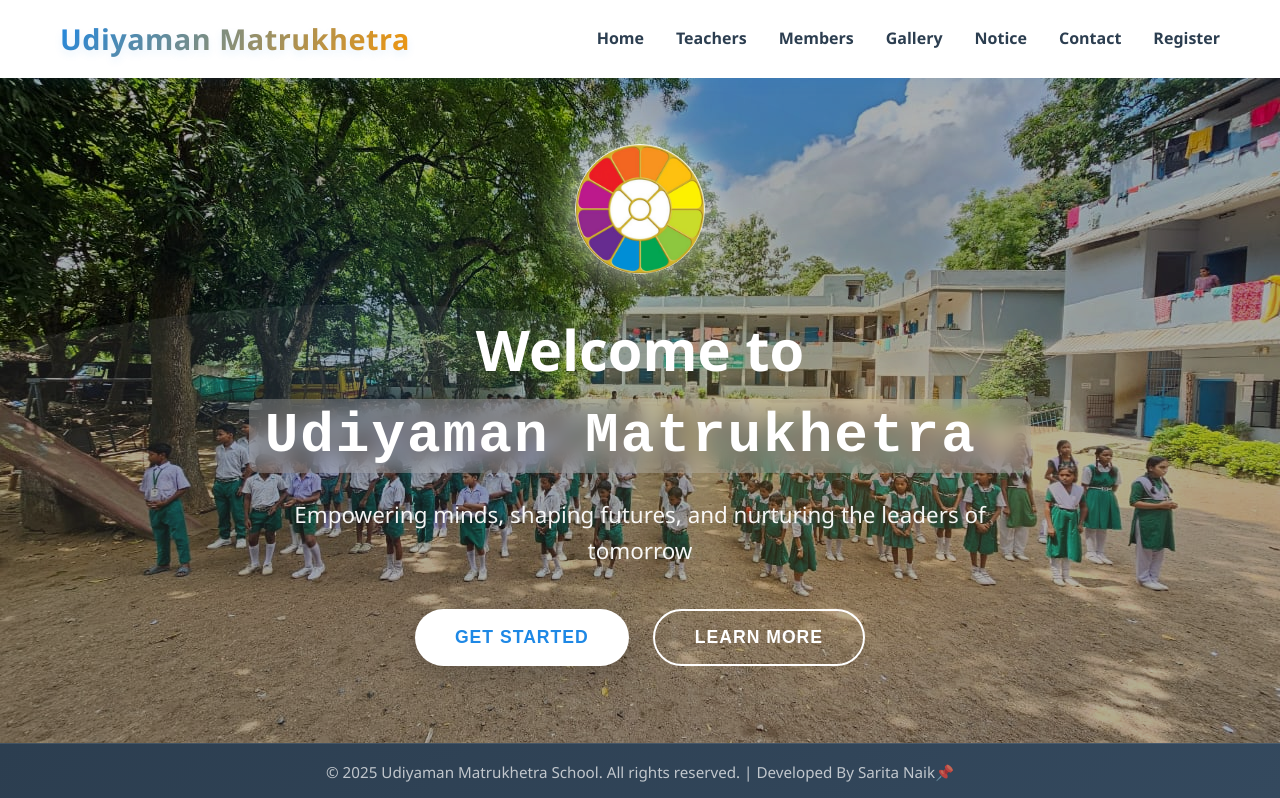
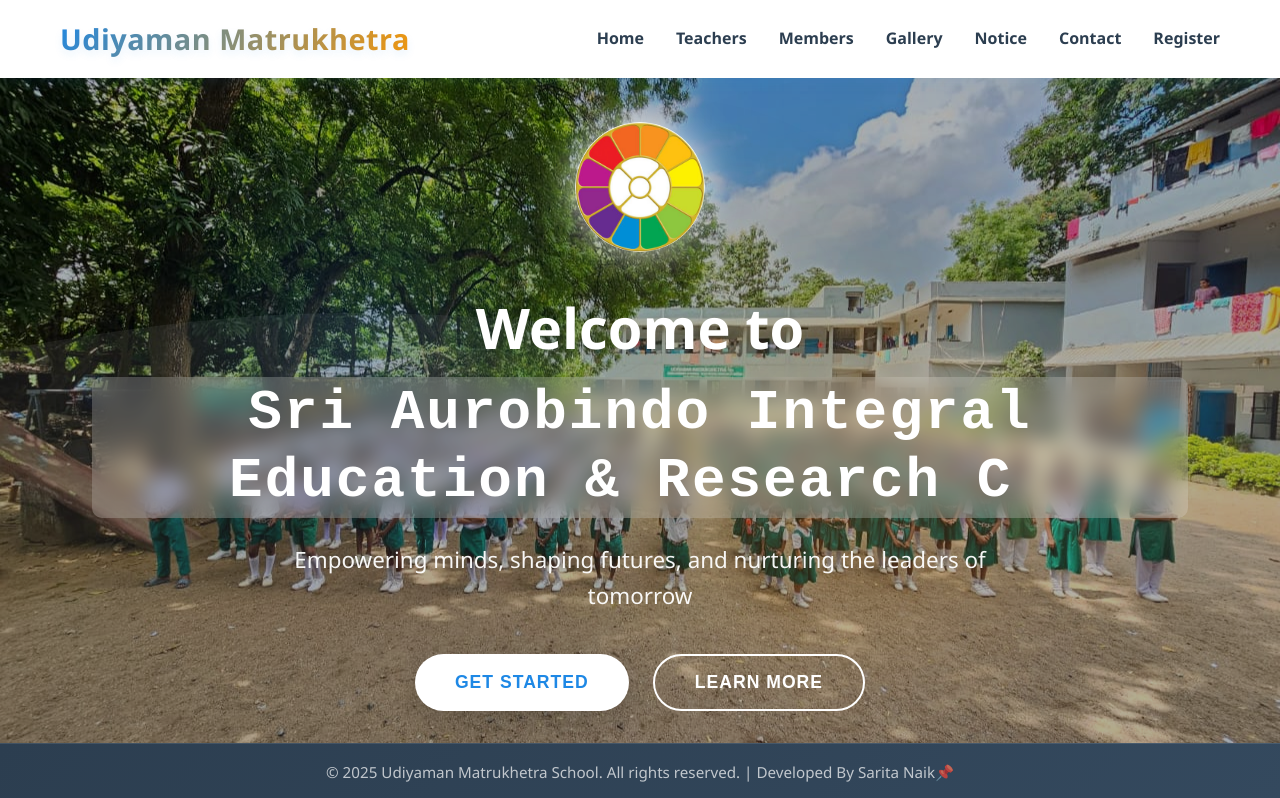
Before and after one commit to devmanishkumarnaik/udiyamanmatrukhetra, a React (Vite) app: page / in a window 1280 px wide. Shown: the top 798 px of the page. Built offline with nearby package versions, Linux system fonts and the light colour scheme; no server answers.

Commit message:
Update Hero.jsx

```diff
--- a/src/components/Hero.jsx
+++ b/src/components/Hero.jsx
@@ -3,7 +3,7 @@
 
 const Hero = () => {
   const [displayText, setDisplayText] = useState('');
-  const fullText = 'Udiyaman Matrukhetra';
+  const fullText = 'Sri Aurobindo Integral Education & Research Centre,Udiyaman Matrukhetra,Dedarnuapali,Sambalpur';
 
   useEffect(() => {
     let currentIndex = 0;
```
